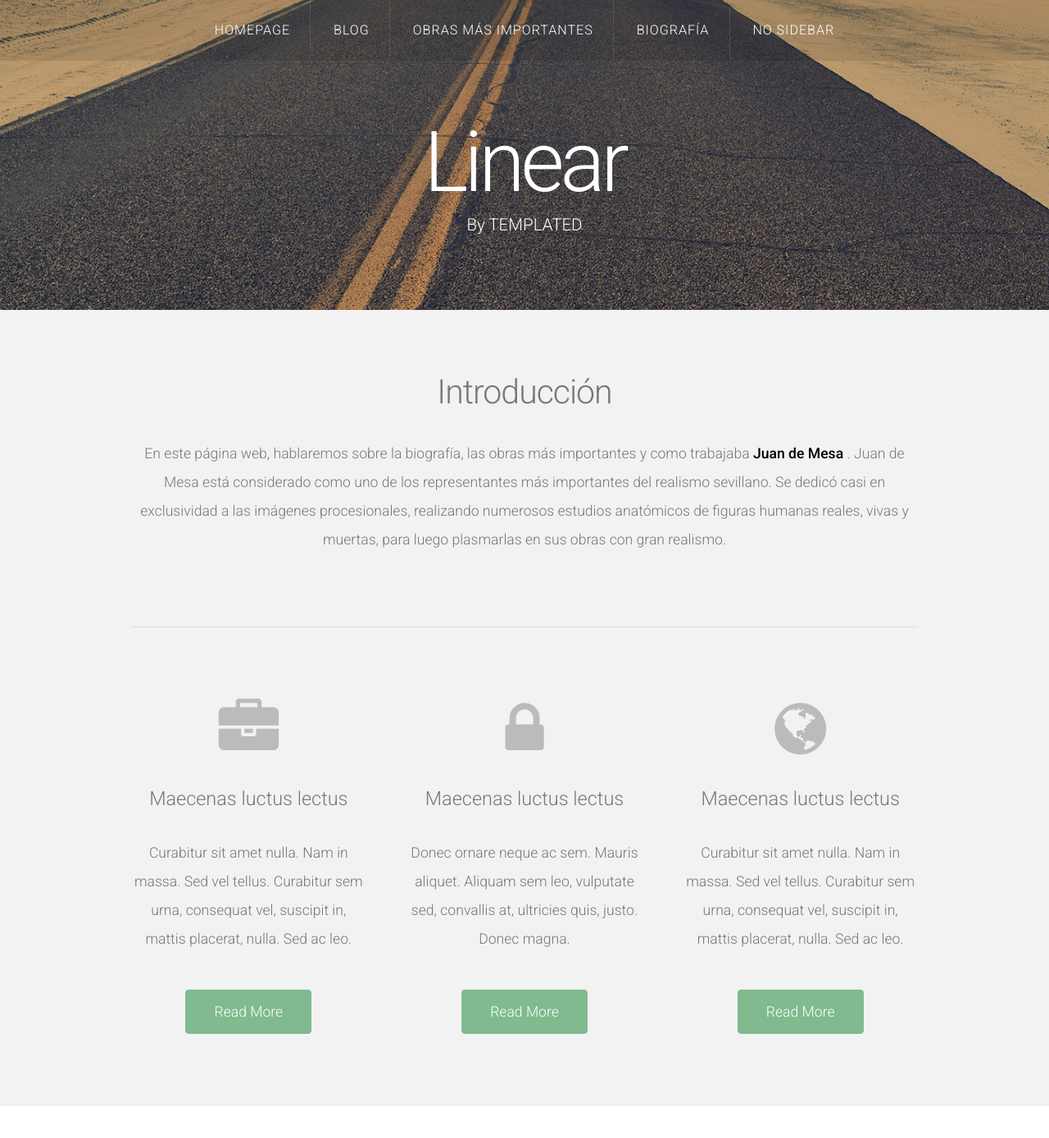
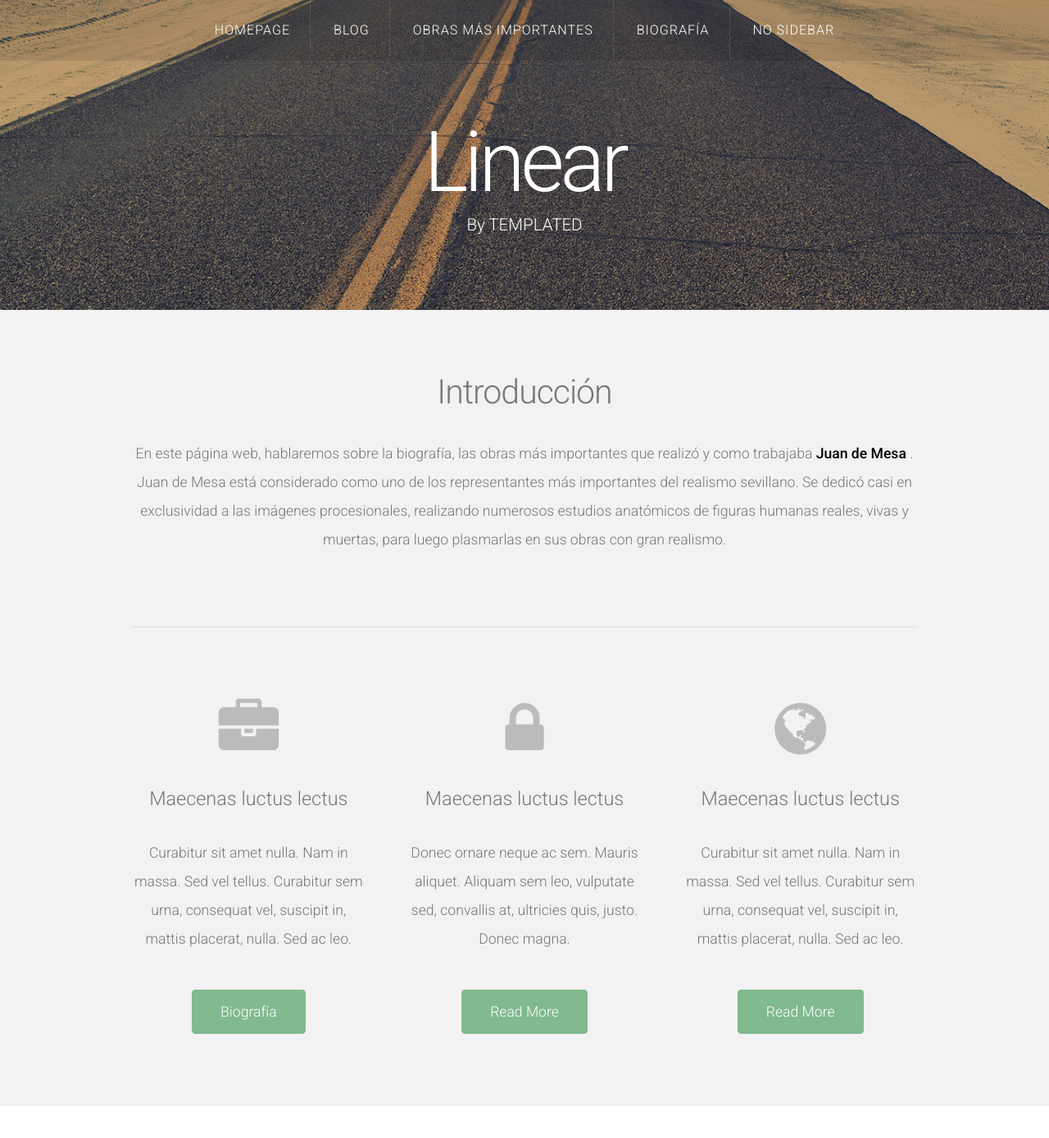
Before and after one commit to enriquelopez21/enriquelopez21.github.io, a Jekyll site: the page built from index.html, in a window 1280 px wide and 1400 px high. Shown: the top 1388 px of the window at 82% size. Built offline with Jekyll 4.4.1, drawn with Linux system fonts in a browser that asks for light colours; nearby versions of some CDN libraries; the list of posts is cut into pages by our own code.

Commit message:
Update index.html

```diff
--- a/index.html
+++ b/index.html
@@ -8,14 +8,14 @@ layout: default
 		<header>
 			<h2>Introducción</h2>
 		</header>
-		<p> En este página web, hablaremos sobre la biografía, las obras más importantes y como trabajaba <strong>Juan de Mesa </strong>. Juan de Mesa está considerado como uno de los representantes más importantes del realismo sevillano. Se dedicó casi en exclusividad a las imágenes procesionales, realizando numerosos estudios anatómicos de figuras humanas reales, vivas y muertas, para luego plasmarlas en sus obras con gran realismo.</p>
+		<p> En este página web, hablaremos sobre la biografía, las obras más importantes que realizó y como trabajaba <strong>Juan de Mesa </strong>. Juan de Mesa está considerado como uno de los representantes más importantes del realismo sevillano. Se dedicó casi en exclusividad a las imágenes procesionales, realizando numerosos estudios anatómicos de figuras humanas reales, vivas y muertas, para luego plasmarlas en sus obras con gran realismo.</p>
 		<hr />
 		<div class="row">
 			<section class="4u">
 				<span class="pennant"><span class="fa fa-briefcase"></span></span>
 				<h3>Maecenas luctus lectus</h3>
 				<p>Curabitur sit amet nulla. Nam in massa. Sed vel tellus. Curabitur sem urna, consequat vel, suscipit in, mattis placerat, nulla. Sed ac leo.</p>
-				<a href="#" class="button button-style1">Read More</a>
+				<a href="https://enriquelopez21.github.io/right-sidebar.html" class="button button-style1">Biografía</a>
 			</section>
 			<section class="4u">
 				<span class="pennant"><span class="fa fa-lock"></span></span>
```
